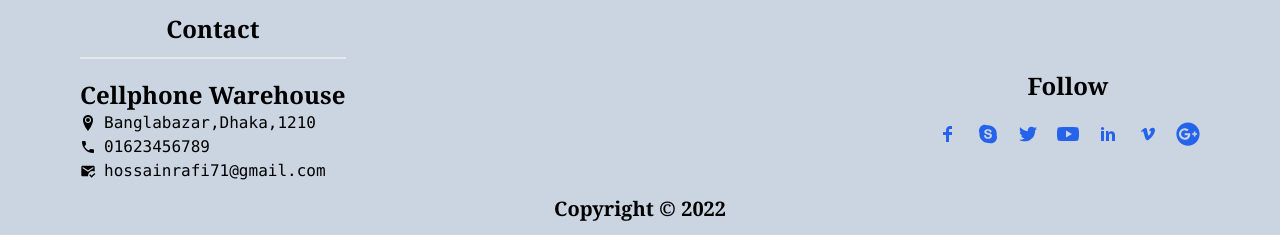
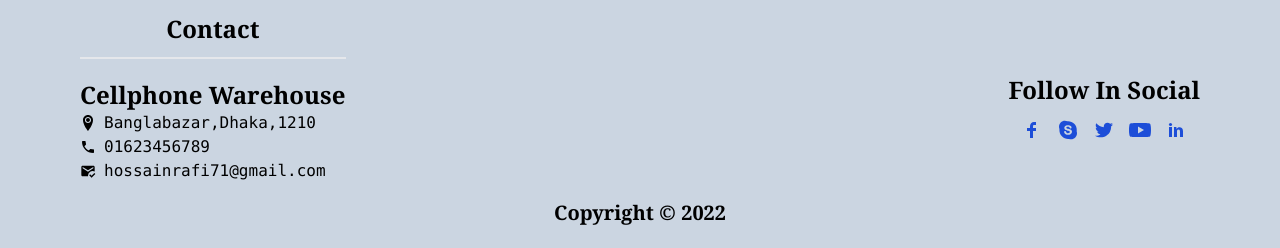
Before and after one commit to HossainRafi/warehouse-client, a React (Create React App) app: page / in a window 1280 px wide. Shown: the part 932-1180 px from the top of the page. Built offline with nearby package versions, Linux system fonts and the light colour scheme; no server answers.

Commit message:
small modification

```diff
--- a/src/components/Shared/Footer.js
+++ b/src/components/Shared/Footer.js
@@ -43,10 +43,10 @@ const Footer = () => {
               </p>
             </div>
             <div className="mt-5">
-              <h1 className="text-center text-2xl font-serif font-bold mb-5">
-                Follow
+              <h1 className="text-center text-2xl font-serif font-bold mb-3">
+                Follow In Social
               </h1>
-              <div className="flex justify-center space-x-4 text-2xl text-blue-600">
+              <div className="flex justify-center space-x-3 text-2xl text-blue-700">
                 <p>
                   <TiSocialFacebook />
                 </p>
@@ -62,16 +62,10 @@ const Footer = () => {
                 <p>
                   <TiSocialLinkedin />
                 </p>
-                <p>
-                  <TiSocialVimeo />
-                </p>
-                <p>
-                  <FaGooglePlus />
-                </p>
               </div>
             </div>
           </div>
-          <p className="text-center py-3 font-serif text-xl font-bold">
+          <p className="text-center pt-4 pb-6 font-serif text-xl font-bold">
             Copyright &#169; 2022
           </p>
         </div>
```
